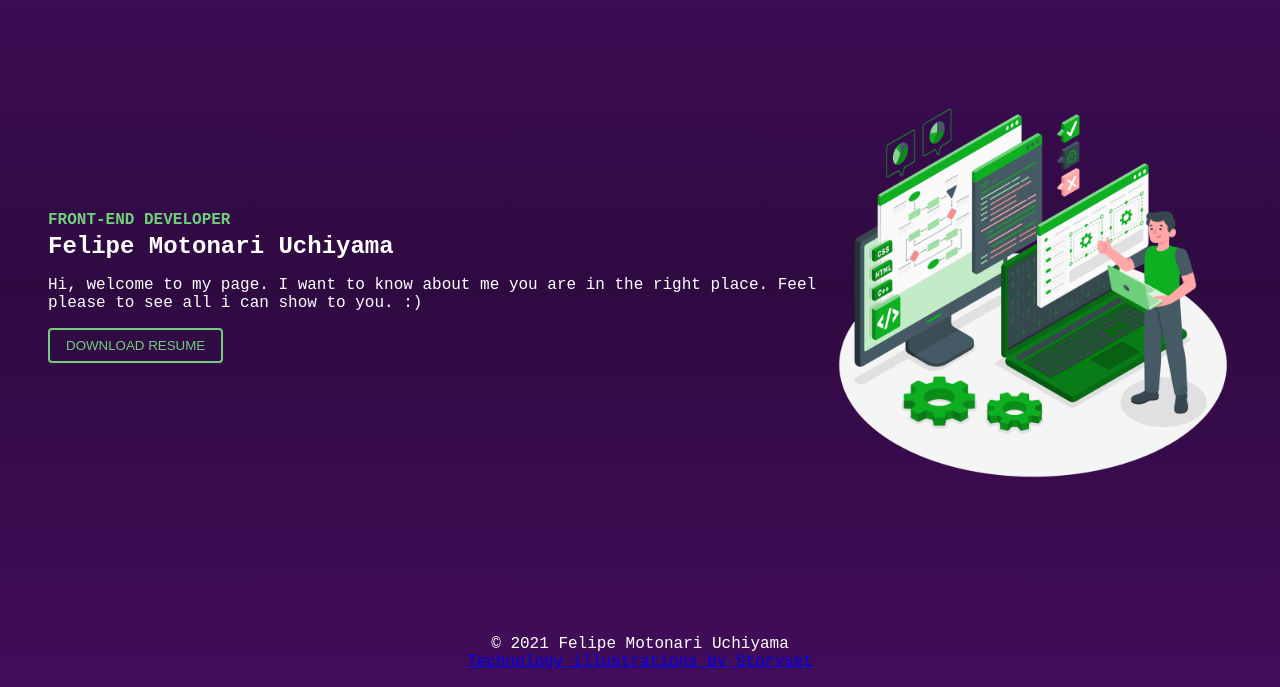
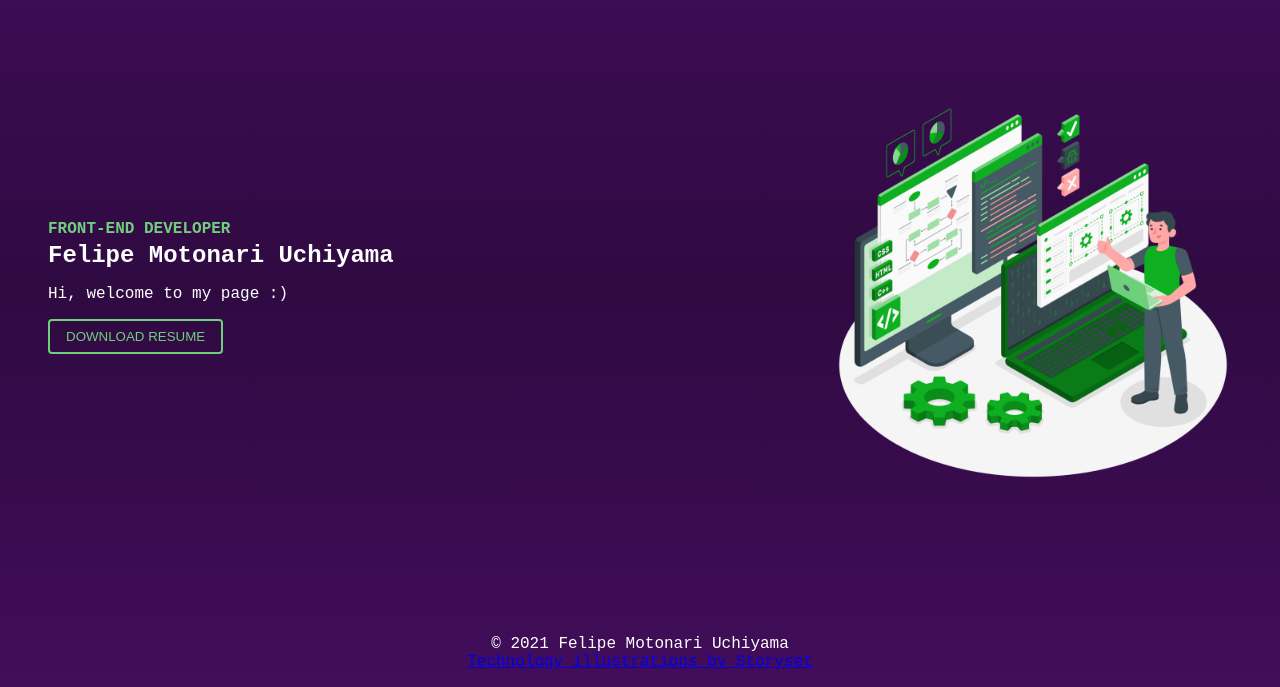
Before and after one commit to femow/femow.github.io, a plain HTML site: page index.html in a window 1280 px wide. Shown: the part 113-800 px from the top of the page. Drawn offline with Linux system fonts and the light colour scheme.

Commit message:
update about text

```diff
--- a/index.html
+++ b/index.html
@@ -20,7 +20,7 @@
                     <div>
                         <span class="span-colored">FRONT-END DEVELOPER</span>
                         <h2>Felipe Motonari Uchiyama</h2>
-                        <p>Hi, welcome to my page. I want to know about me you are in the right place. Feel please to see all i can show to you. :)</p>
+                        <p>Hi, welcome to my page :)</p>
                         <button>DOWNLOAD RESUME</button>
                     </div>
                     <img src="./assets/Programmer-amico.png" id="img-programmer">
```
